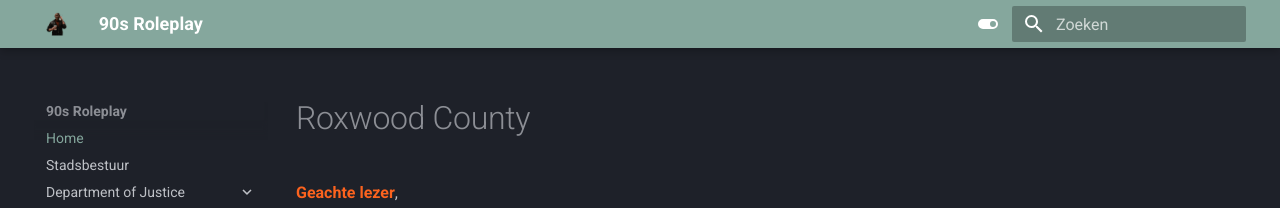
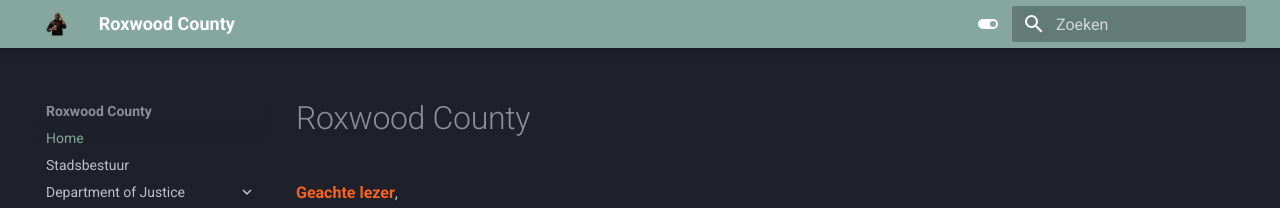
Before and after one commit to NLDenny/wetboek, an MkDocs documentation site: the page built from docs/index.md, in a window 1280 px wide. Shown: the top 208 px of the page. Built offline with MkDocs 1.6.1 and Material for MkDocs 9.7.7, drawn with Linux system fonts in a browser that asks for light colours.

Commit message:
Update mkdocs.yml

```diff
--- a/mkdocs.yml
+++ b/mkdocs.yml
@@ -1,4 +1,4 @@
-site_name: 90s Roleplay
+site_name: Roxwood County
 theme:
   name: material
   features:
```
